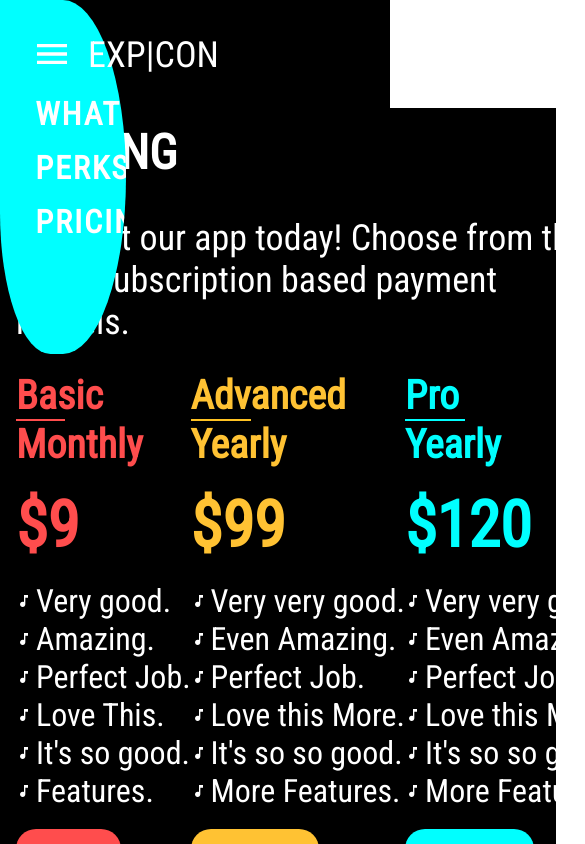
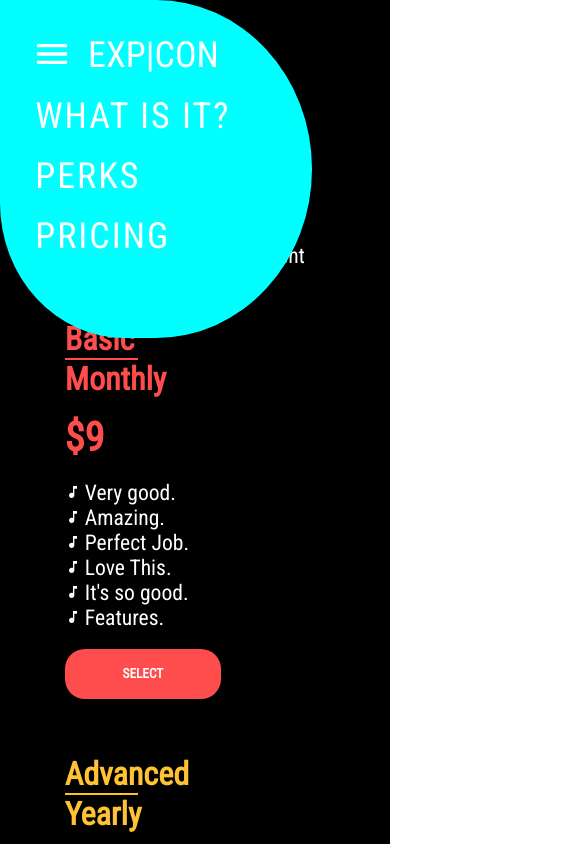
Before and after one commit to bdejene19/ConcertWebpage, a React (Create React App) app: page /pricing in a window 390 px wide. Both pictures are taken after a click on the icon 52 px from the left and 54 px from the top of the page. Shown: the top 844 px of the page, 585 px wide, since content can reach past the window. Built offline with nearby package versions, Linux system fonts and the light colour scheme.

Commit message:
turned all grid containers to flex to try and become responsive. most pages should be collapsible and viewed on all monitors. Need to check on mobile to see if there is any overflow. Last thing to do is move constanats into a global styles

```diff
--- a/src/components/homepage/LandingPageHeader.js
+++ b/src/components/homepage/LandingPageHeader.js
@@ -2,6 +2,103 @@ import React, {useState} from 'react';
 import styled from 'styled-components';
 import MenuIcon from '@material-ui/icons/Menu';
 import {Link} from 'react-router-dom';
+
+export default function LandingPageHeader(props) {
+    const [isMenuOpen, setMenuOpen] = useState(false);
+
+    const openMenu = (targetElement) => {
+        let openStyling = `  transition: 0.5s linear;
+        height: 42vh;
+        border-radius: 0 50% 50% 40%;
+        visibility: visible;
+        z-index: 2;`
+
+        let width = '';
+        let windowWidth = window.innerWidth;
+        if (isMenuOpen === false) {
+            if (windowWidth <= 1000 && windowWidth > 768) {
+                document.getElementById(`${targetElement}`).style.cssText = `
+               ${openStyling}
+               width: 45%;
+
+            `;
+            } else if (windowWidth <= 768 && windowWidth > 450) {
+                document.getElementById(`${targetElement}`).style.cssText = `
+                ${openStyling}
+                width: 45vw;
+                height: 35vh;
+
+             `;
+
+            } else if (windowWidth <= 450) {
+                document.getElementById(`${targetElement}`).style.cssText = `
+                ${openStyling}
+                width: 80vw;
+                height: 40vh;
+
+             `;
+            }
+
+        }
+         else {
+            document.getElementById(`${targetElement}`).style.cssText = `
+                transition: 0.5s linear;
+                width: 0;
+                height: 0vh;
+                visibility: hidden;
+                border-radius: 0 50% 50% 50%;
+            `;
+
+
+        }
+        setMenuOpen(!isMenuOpen);
+    }
+
+    return (
+        <SectionHeader>
+            <div style={{position: 'relative'}}>
+                <HeaderContent headerColor={props.headerColor}>
+                    <div style={{alignItems: 'center', display: 'flex', gridGap: '1em'}}>
+                        <MenuIcon fontSize='large' className='hamburgerIcon'  onClick={() => openMenu(props.subMenuHeader)}/>
+                        <h2>EXP|CON</h2>
+
+                    </div>
+
+
+                    <MenuContainer menuBgColor={props.bgMenuColor} id={props.subMenuHeader}>
+                        <br></br>
+                        <br></br>
+                        <br></br>
+                        <br></br>
+                        <br></br>
+
+                        <Link to='/' className='menuItem'>
+                            <MenuItemContent hoverColor={props.contentColor}>WHAT IS IT?</MenuItemContent>
+                        </Link>
+
+                        <a href='#perks' className='menuItem'>
+                            <MenuItemContent hoverColor={props.contentColor}>PERKS</MenuItemContent>
+                        </a>
+
+                        <Link to='/pricing' className='menuItem'>
+                            <MenuItemContent hoverColor={props.contentColor}>PRICING</MenuItemContent>
+                        </Link>
+                    </MenuContainer>
+
+                </HeaderContent>
+            </div>
+
+
+            {props.showBtn === false ? null :
+                <Link to='/pricing' className='pricing-link'>
+                    <button className="tryNow-btn" style={{color: `${props.btnTextColor}`}}><b>Try it now</b></button>
+                </Link>
+            }
+
+
+        </SectionHeader>
+    )
+}
 
 
 const SectionHeader = styled.header`
@@ -105,8 +202,8 @@ const MenuContainer = styled.span`
         }
 `;
 
-export const MenuItemContent = styled.h1`
-    font-size: 32px;
+export const MenuItemContent = styled.h5`
+    font-size: 2.25rem;
     padding-bottom: 0.5em;
     width: max-content;
     font-weight: 500;
@@ -117,81 +214,3 @@ export const MenuItemContent = styled.h1`
         color: ${props => props.hoverColor}
     }
 `;
-
-
-
-export default function LandingPageHeader(props) {
-    const [isMenuOpen, setMenuOpen] = useState(false);
-
-    const openMenu = (targetElement) => {
-
-
-        if (isMenuOpen === false) {
-            document.getElementById(`${targetElement}`).style.cssText = `
-                transition: 0.5s linear;
-                width: 45%;
-                height: 42vh;
-                border-radius: 0 50% 50% 40%;
-                visibility: visible;
-                z-index: 2;
-            `;
-        }
-         else {
-            document.getElementById(`${targetElement}`).style.cssText = `
-                transition: 0.5s linear;
-                width: 0;
-                height: 0vh;
-                visibility: hidden;
-                border-radius: 0 50% 50% 50%;
-            `;
-
-
-        }
-        setMenuOpen(!isMenuOpen);
-    }
-
-    return (
-        <SectionHeader>
-            <div style={{position: 'relative'}}>
-                <HeaderContent headerColor={props.headerColor}>
-                    <div style={{alignItems: 'center', display: 'flex', gridGap: '1em'}}>
-                        <MenuIcon fontSize='large' className='hamburgerIcon'  onClick={() => openMenu(props.subMenuHeader)}/>
-                        <h2>EXP|CON</h2>
-
-                    </div>
-
-
-                    <MenuContainer menuBgColor={props.bgMenuColor} id={props.subMenuHeader}>
-                        <br></br>
-                        <br></br>
-                        <br></br>
-                        <br></br>
-                        <br></br>
-
-                        <Link to='/' className='menuItem'>
-                            <MenuItemContent hoverColor={props.contentColor}>WHAT IS IT?</MenuItemContent>
-                        </Link>
-
-                        <a href='#perks' className='menuItem'>
-                            <MenuItemContent hoverColor={props.contentColor}>PERKS</MenuItemContent>
-                        </a>
-
-                        <Link to='/pricing' className='menuItem'>
-                            <MenuItemContent hoverColor={props.contentColor}>PRICING</MenuItemContent>
-                        </Link>
-                    </MenuContainer>
-
-                </HeaderContent>
-            </div>
-
-
-            {props.showBtn === false ? null :
-                <Link to='/pricing' className='pricing-link'>
-                    <button className="tryNow-btn" style={{color: `${props.btnTextColor}`}}><b>Try it now</b></button>
-                </Link>
-            }
-
-
-        </SectionHeader>
-    )
-}
--- a/src/components/homepage/SlideShow.js
+++ b/src/components/homepage/SlideShow.js
@@ -74,31 +74,31 @@ let count = 0;
 
 // const beginSlideShow = () => {}
 
-export const setSlideBg = setInterval(() => {
-    count++;
-    if (count === backgroundImages.length) {
-        // document.getElementById(`${count - 1}`).style.backgroundColor = 'transparent';
-        count = 0;
-    }
-    document.getElementById('slide-wrapper').style.backgroundImage = `url(${backgroundImages[count]})`;
-    document.getElementById(`${count}`).style.backgroundColor = '#bbb';
-    document.getElementById('slide-wrapper').style.transition = "0.5s linear";
+    // export const setSlideBg = setInterval(() => {
+    //     count++;
+    //     if (count === backgroundImages.length) {
+    //         // document.getElementById(`${count - 1}`).style.backgroundColor = 'transparent';
+    //         count = 0;
+    //     }
+    //     document.getElementById('slide-wrapper').style.backgroundImage = `url(${backgroundImages[count]})`;
+    //     document.getElementById(`${count}`).style.backgroundColor = '#bbb';
+    //     document.getElementById('slide-wrapper').style.transition = "0.5s linear";
 
-    if (count - 1 > 0) {
-        document.getElementById(`${count - 1}`).style.backgroundColor = 'transparent';
+    //     if (count - 1 > 0) {
+    //         document.getElementById(`${count - 1}`).style.backgroundColor = 'transparent';
 
-    }
+    //     }
 
-    if (count - 1 === 0) {
-        document.getElementById(`0`).style.backgroundColor = 'transparent';
+    //     if (count - 1 === 0) {
+    //         document.getElementById(`0`).style.backgroundColor = 'transparent';
 
-    }
+    //     }
 
-    if (count - 1 < 0) {
-        document.getElementById(`${backgroundImages.length - 1}`).style.backgroundColor = 'transparent';
+    //     if (count - 1 < 0) {
+    //         document.getElementById(`${backgroundImages.length - 1}`).style.backgroundColor = 'transparent';
 
-    }
-}, 10000);
+    //     }
+    // }, 10000);
 
 const SlideShowWrapper = styled.article`
     width: 100%;
--- a/src/components/payment/BillingSection.js
+++ b/src/components/payment/BillingSection.js
@@ -2,104 +2,6 @@ import React, {useEffect} from 'react';
 import styled from 'styled-components';
 import Countries from './Countries';
 import TermsAgreement from './TermsAgreement';
-
-const UserBillingInfo = styled.div`
-    display: grid;
-    grid-template-columns: 40vw 40vw;
-    grid-column-gap: 5em;
-    padding-bottom: 5em;
-    align-items: center;
-    justify-content: center;
-    letter-spacing: 3px;
-    h1 {
-        font-size: 48px;
-        letter-spacing: 5px;
-    }
-
-    h6 {
-        font-size: 30px;
-        font-weight: 300;
-        /* padding-bottom: 0.5em; */
-        padding-bottom: 1em;
-
-    }
-
-    .payment-title {
-        grid-column: 1/3;
-        padding-top: 1em;
-        padding-bottom: 1em;
-    }
-
-    .payment-1 {
-        padding-bottom: 5em;
-        grid-column: 1/3;
-        grid-row: 1;
-    }
-
-    label {
-        font-weight: bold;
-    }
-
-    .plan-choices {
-        font-size: 24px;
-        column-gap: 1em;
-
-        input[type="radio"]:checked {
-            background-color: solid green 1px;
-
-        }
-
-        label {
-            padding-right: 1em;
-            padding-left: 10px;
-            font-weight: 900;
-        }
-
-
-    }
-
-    form {
-        width: 90%;
-        grid-row: 2;
-        input  {
-            width: 100%;
-            font-size: 16px;
-            padding: 1em;
-            height: 6vh;
-            border-radius: 0;
-
-        }
-        input:focus  {
-            border-bottom: solid slateblue 5px;
-        }
-
-        select {
-            padding-left: 1em;
-            font-size: 16px;
-        }
-        #country {
-            width: 100%;
-            height: 6vh;
-            border-radius: 0;
-            /* padding: 1em; */
-        }
-        & div {
-            padding-top: 0.5em;
-        }
-    }
-    .smallText-input {
-        display: flex;
-        grid-gap: 2em;
-
-        div {
-            width: 100%;
-        }
-
-    }
-    .smallText-bar {
-        width: 100%;
-    }
-`;
 
 export default function BillingSection() {
     useEffect(() => {
@@ -107,9 +9,9 @@ export default function BillingSection() {
     });
     return (
         <UserBillingInfo>
+            <h1 className='payment-title'>PAYMENT</h1>
 
             <div className='payment-1'>
-                <h1 className='payment-title'>PAYMENT</h1>
                 <h6>1. Select your plan</h6>
                 <div className='plan-choices'>
                     <input type='radio' name='plan-type' id='basic' className='radioBtn'></input>
@@ -222,3 +124,129 @@ export default function BillingSection() {
         </UserBillingInfo>
     )
 }
+
+const UserBillingInfo = styled.div`
+    display: flex;
+    flex-wrap: wrap;
+    padding-bottom: 5em;
+    align-items: center;
+    justify-content: center;
+    padding-left: 10em;
+    padding-right: 10em;
+    letter-spacing: 3px;
+    h1 {
+        font-size: 48px;
+        flex: 1 1 100%;
+        letter-spacing: 5px;
+    }
+
+    h6 {
+        font-size: 30px;
+        font-weight: 300;
+        /* padding-bottom: 0.5em; */
+        padding-bottom: 1em;
+
+    }
+
+    .payment-title {
+        grid-column: 1/3;
+        padding-top: 1em;
+        padding-bottom: 1em;
+    }
+
+    .payment-1 {
+        padding-bottom: 5em;
+        flex: 1 1 100%;
+    }
+
+    label {
+        font-weight: bold;
+    }
+
+    .plan-choices {
+        font-size: 1.5rem;
+        input {
+        }
+        input[type="radio"]:checked {
+            background-color: solid green 1px;
+
+
+        }
+
+        label {
+            padding-right: 1em;
+            padding-left: 10px;
+            font-weight: 900;
+        }
+
+
+    }
+
+    form {
+        width: 90%;
+        grid-row: 2;
+        input  {
+            width: 100%;
+            font-size: 16px;
+            padding: 1em;
+            height: 6vh;
+            border-radius: 0;
+
+        }
+        input:focus  {
+            border-bottom: solid slateblue 5px;
+        }
+
+        select {
+            padding-left: 1em;
+            font-size: 16px;
+        }
+        #country {
+            width: 100%;
+            height: 6vh;
+            border-radius: 0;
+            /* padding: 1em; */
+        }
+        & div {
+            padding-top: 0.5em;
+        }
+    }
+    .smallText-input {
+        display: flex;
+        grid-gap: 2em;
+
+        div {
+            width: 100%;
+        }
+
+    }
+    .smallText-bar {
+        width: 100%;
+    }
+
+    .payment-2, .payment-3 {
+        flex: 1 1 30em;
+    }
+
+    @media screen and (max-width: 768px) {
+        padding-left: 2em;
+        padding-right: 0;
+        row-gap: 2em;
+
+        form {
+            input {
+                height: 5vh;
+            }
+        }
+
+    }
+
+    @media screen and (max-width: 425px) {
+        padding-left: 1em;
+        .plan-choices {
+            column-gap: 0;
+
+        }
+    }
+
+`;
--- a/src/components/payment/TermsAgreement.js
+++ b/src/components/payment/TermsAgreement.js
@@ -1,12 +1,21 @@
 import React from 'react';
 import styled from 'styled-components';
 import { TryNowBtn } from '../homepage/SlideShow';
+
+export default function TermsAgreement() {
+    return (
+        <TermsContainer>
+            <p>By continuing, I acknowledge that I've read and agree to the <a href='#'>Terms of Service</a> & <a href='#'>Privacy and Policy.</a></p>
+            <TryNowBtn>DOWNLOAD</TryNowBtn>
+        </TermsContainer>
+    )
+}
 
 const TermsContainer = styled.p`
     color: black;
     font-size: 18px;
     letter-spacing: 1px;
-    width: 80%;
+    width: 100%;
     padding-top: 3em;
 
     a {
@@ -19,13 +28,3 @@ const TermsContainer = styled.p`
         padding-bottom: 2em;
     }
 `;
-export default function TermsAgreement() {
-    return (
-        <TermsContainer>
-            <p>By continuing, I acknowledge that I've read and agree to the <a href='#'>Terms of Service</a> & <a href='#'>Privacy and Policy.</a></p>
-            <TryNowBtn>DOWNLOAD</TryNowBtn>
-
-
-        </TermsContainer>
-    )
-}
--- a/src/components/pricing/PricePlans.js
+++ b/src/components/pricing/PricePlans.js
@@ -4,79 +4,6 @@ import {SubHeader} from '../homepage/LandingPerks';
 import LandingPageHeader from '../homepage/LandingPageHeader';
 import MusicNoteIcon from '@material-ui/icons/MusicNote';
 import {Link} from 'react-router-dom';
-
-const PricingContainer = styled.article`
-    display: grid;
-    color: white;
-    background-color: black;
-    align-items: center;
-    justify-content: center;
-    padding: 1em;
-    width: 75%;
-    padding-bottom: 10em;
-
-    h1 {
-        font-size: 48px;
-        font-weight: bold;
-    }
-
-    .pricing-caption {
-        grid-column: 1/4;
-        padding-top: 1em;
-        font-size: 36px;
-    }
-    .music-point{
-        font-size: 16px;
-        align-items: center;
-        justify-self: center;
-    }
-`;
-
-
-const Prices = styled.div`
-    display: grid;
-    grid-column: 1/4;
-    color: white;
-    grid-template-columns: repeat(3, auto);
-
-
-    h1 {
-        font-size: 64px;
-    }
-
-    p {
-        font-size: 32px;
-    }
-
-    .plan-name {
-        font-size: 40px;
-    }
-    .price-text {
-        width: max-content;
-        display: flex;
-        flex-direction: row;
-        align-items: center;
-        column-gap: 0.25em;
-    }
-
-    .tryNow {
-        width: 60%;
-        color: white;
-        height: 6vh;
-        justify-self: right;
-        border-radius: 20px 20px ;
-        border: 1px white;
-        cursor: pointer;
-        outline: none;
-
-    }
-`;
-
-export const HorizontalBreak = styled.hr`
-    border: ${props => `${props.borderColor} 1px solid` || 'white'};
-    width: ${props => props.largeWidth || '30%'};
-
-`;
 
 export default function PricePlans() {
     return (
@@ -221,3 +148,109 @@ export default function PricePlans() {
 
     )
 }
+
+const PricingContainer = styled.article`
+    color: white;
+    background-color: black;
+    align-items: center;
+    justify-content: center;
+    padding: 1em;
+    width: 75%;
+    padding-bottom: 10em;
+
+    h1 {
+        font-size: 3rem;
+        font-weight: bold;
+    }
+
+    .pricing-caption {
+        padding-top: 1em;
+        font-size: 2.5rem;
+    }
+    .music-point{
+        font-size: 16px;
+        align-items: center;
+        justify-self: center;
+    }
+
+    @media screen and (max-width: 768px) {
+        row-gap: 3em;
+
+        .pricing-caption {
+            font-size: 1.75rem;
+        }
+    }
+
+    @media screen and (max-width: 450px) {
+        h1 {
+            font-size: 2.5rem;
+        }
+        .pricing-caption {
+            font-size: 1.35rem;
+        }
+    }
+`;
+
+
+const Prices = styled.div`
+    display: flex;
+    flex-wrap: wrap;
+    color: white;
+    row-gap: 3em;;
+
+
+    h1 {
+        font-size: 3.5rem;
+    }
+
+    p {
+        font-size: 1.75rem;
+    }
+
+    div {
+        flex: 1 1 15em;
+    }
+    .plan-name {
+        font-size: 2.75rem;
+    }
+    .price-text {
+        width: max-content;
+        display: flex;
+        flex-direction: row;
+        align-items: center;
+        column-gap: 0.25em;
+    }
+
+    .tryNow {
+        width: 60%;
+        color: white;
+        height: 6vh;
+        justify-self: right;
+        border-radius: 20px 20px ;
+        border: 1px white;
+        cursor: pointer;
+        outline: none;
+
+    }
+
+    @media screen and (max-width: 768px) {
+        h1 {
+            font-size: 2.5rem;
+        }
+        p {
+            font-size: 1.35rem;
+        }
+
+        .plan-name {
+            font-size: 2rem;
+        }
+    }
+
+
+`;
+
+export const HorizontalBreak = styled.hr`
+    border: ${props => `${props.borderColor} 1px solid` || 'white'};
+    width: ${props => props.largeWidth || '30%'};
+
+`;
```
